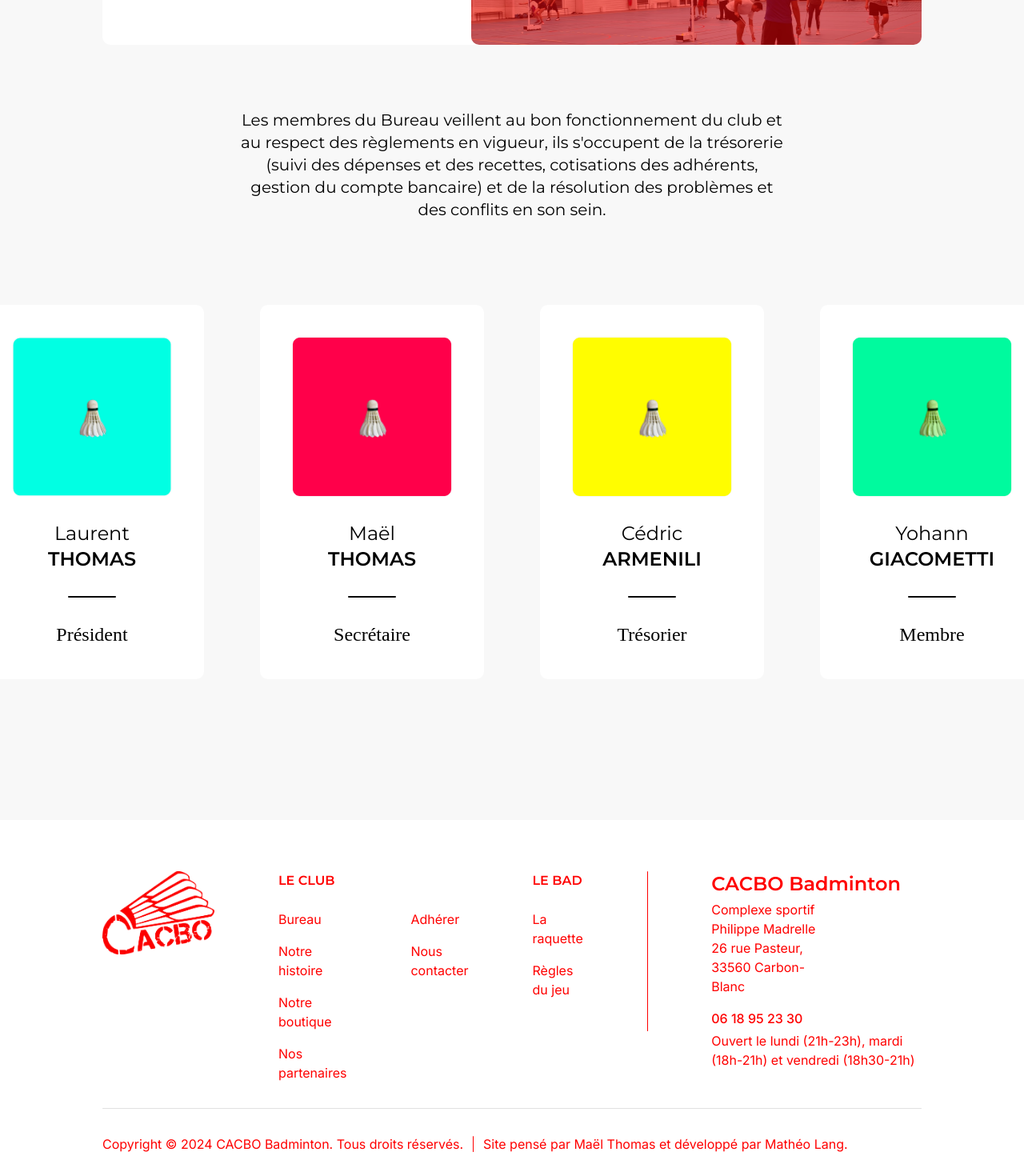
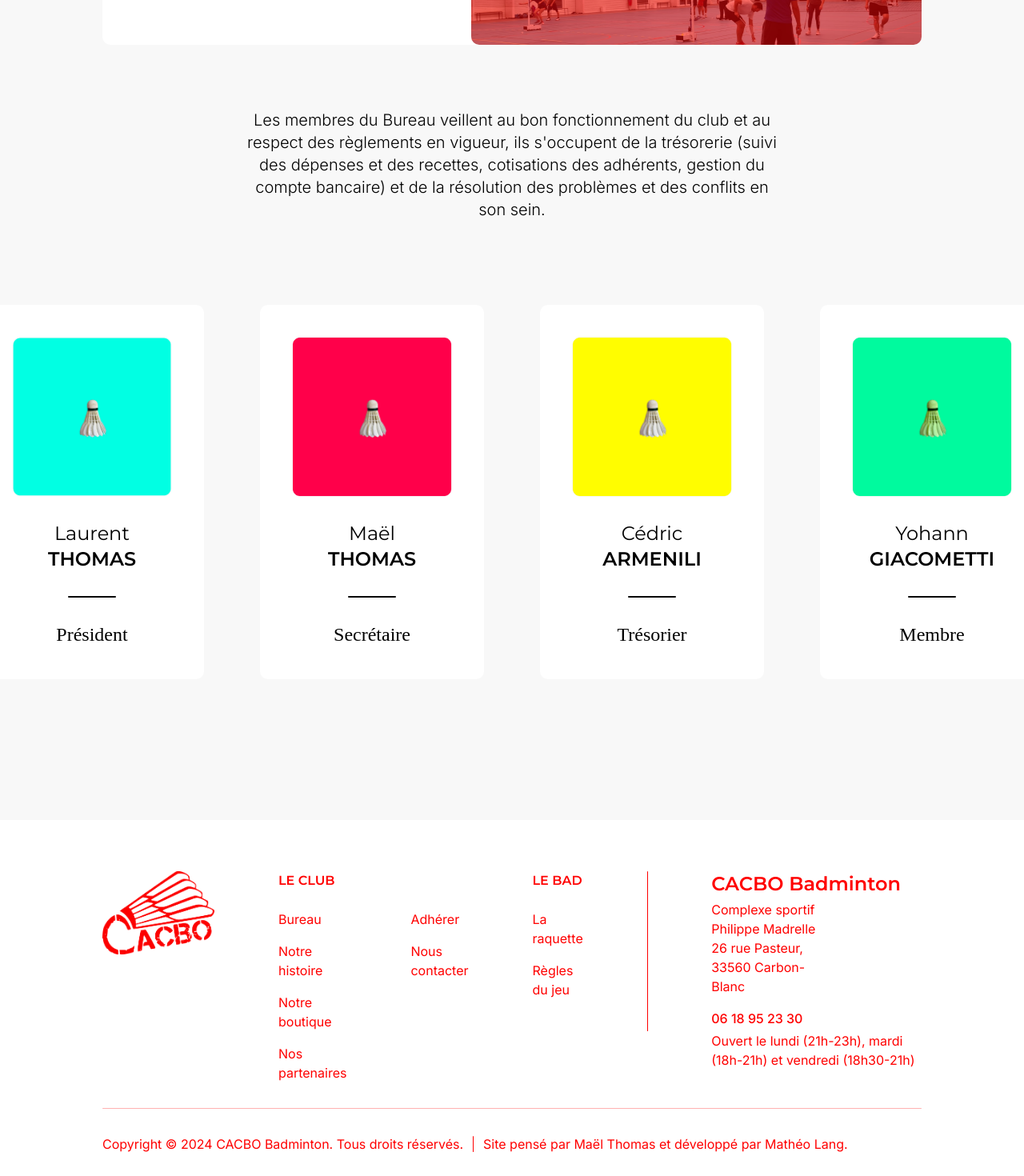
Before and after one commit to Matsuel/CACBO-Badminton, a Next.js app: page /bureau in a window 1280 px wide. Shown: the part 540-2010 px from the top of the page at 80% size. Built offline with nearby package versions, Linux system fonts and the light colour scheme; a web font is replaced by a local one.

Commit message:
Components Footer, navbar, bureau, partenaires -> Edit line color, add anim, edit font montserrat to inter

```diff
--- a/src/components/footer/index.tsx
+++ b/src/components/footer/index.tsx
@@ -103,7 +103,7 @@ const Footer = () => {
 
                 </div>
 
-                <div className='w-[100%] h-[1px] bg-[#e0e0e0] rounded-full my-8' />
+                <div className='w-[100%] h-[1px] bg-redcolorhover rounded-full my-8' />
 
                 <div className='w-[100%] h-auto flex flex-row items-center justify-start gap-3 mb-11'>
 
--- a/src/components/navbar/index.tsx
+++ b/src/components/navbar/index.tsx
@@ -33,7 +33,7 @@ const Navbar = () => {
                     <div className='flex flex-row justify-center items-center gap-5'>
 
                         {NavbarSocialLinks.map((link, index) => (
-                            <Link key={index} href={link.href} target='_blank' className="text-redcolor hover:text-redcolorhover">
+                            <Link key={index} href={link.href} target='_blank' className="text-redcolor hover:text-redcolorhover transition-all duration-300 ease-in-out">
                                 {link.icon}
                             </Link>
                         ))}
--- a/src/pages/bureau.tsx
+++ b/src/pages/bureau.tsx
@@ -51,7 +51,7 @@ const Bureau = () => {
                 icon={People}
             />
 
-            <div className="w-[53%] font-Montserrat font-normal text-xl text-wrap text-center mt-20">
+            <div className="w-[53%] font-Inter font-light text-xl text-wrap text-center mt-20">
                 Les membres du Bureau veillent au bon fonctionnement du club et au respect des règlements en vigueur,
                 ils s&apos;occupent de la trésorerie (suivi des dépenses et des recettes, cotisations des adhérents, gestion
                 du compte bancaire) et de la résolution des problèmes et des conflits en son sein.
--- a/src/pages/partenaires.tsx
+++ b/src/pages/partenaires.tsx
@@ -52,7 +52,7 @@ const Partenaires = () => {
                 icon={LinkLogo}
             />
 
-            <div className="w-[49%] font-Montserrat font-normal text-xl text-wrap text-center mt-20">
+            <div className="w-[49%] font-Inter font-light text-xl text-wrap text-center mt-20">
                 Nos partenaires jouent un rôle clé dans la vie de notre club. Grâce à leur soutien, nous pouvons offrir
                 à nos membres les meilleures conditions pour pratiquer le badminton. Découvrez ceux qui nous
                 accompagnent dans cette belle aventure !
```
